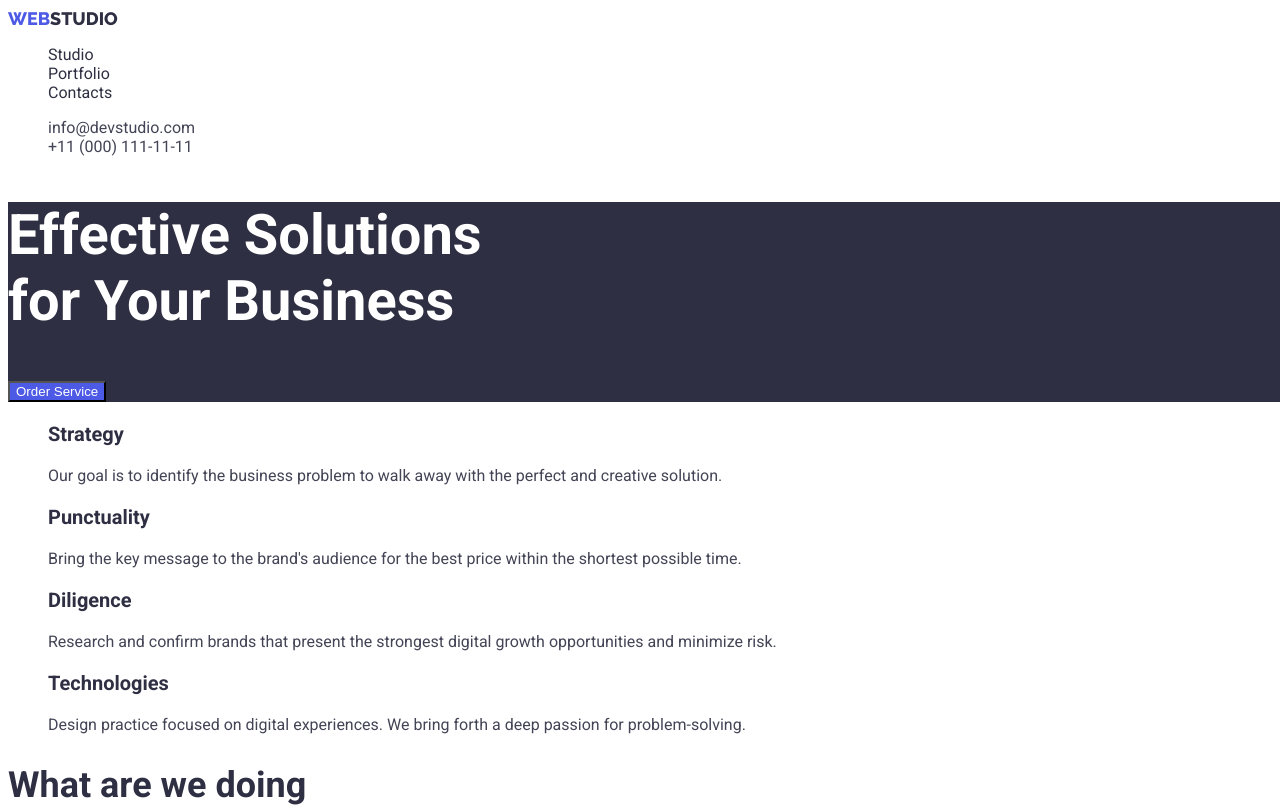
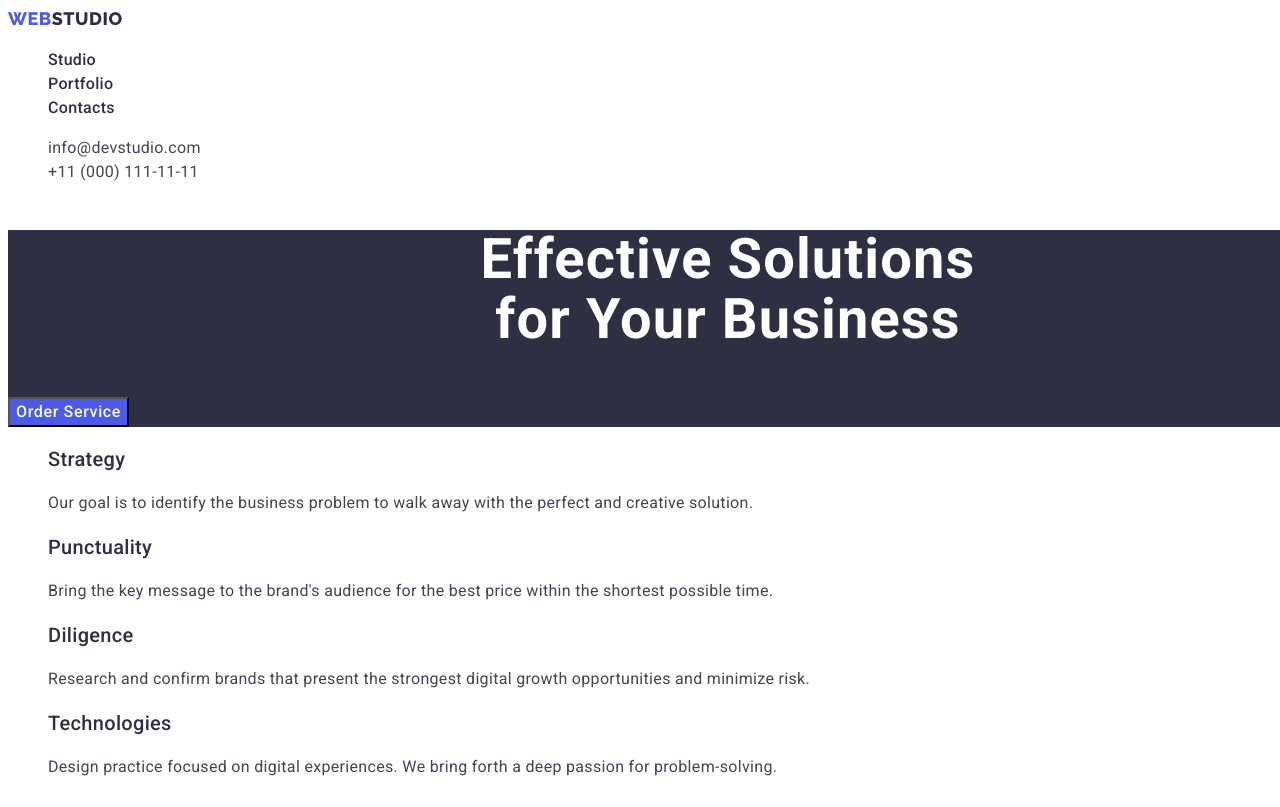
Before and after one commit to A-ZuMa/goit-markup-hw-02, a plain HTML site: page index.html in a window 1280 px wide. Shown: the top 807 px of the page. Drawn offline with Linux system fonts and the light colour scheme.

Commit message:
HW#2 v0.2

```diff
--- a/css/styles.css
+++ b/css/styles.css
@@ -9,79 +9,66 @@
 :root {
     --main-text-color: #434455;
     --secondary-text-color: #2E2F42;
-    --accent-text-color: #F4F4FD
+    --accent-text-color: #F4F4FD;
+    --box-background-accent: #F4F4FD;
 }
 
-/* .list { */
-ul {
+.list {
     list-style: none;
 }
 
 body,
 address {
     font-family: 'Roboto', sans-serif;
-    font-style: Regular;
+    font-style: normal;
+    font-weight: 400;
     font-size: 16px;
-    font-weight: 400;
+    line-height: 1.5;
+    /* or 150% */
+    letter-spacing: 0.02em;
     color: #434455;
     background-color: #FFFFFF;
 }
 
-.header-1 {
-    /* font-style: bold; */
-    font-size: 56px;
-    align-self: center;
-    color: #FFFFFF;
+/* Header - navigation */
+
+.nav-menu .link-logo {
+    font-family: Raleway, sans-serif;
+    text-decoration: none;
+    font-weight: 800;
+    font-size: 18px;
+    line-height: 1.17;
+    letter-spacing: 0.03em;
+    text-transform: uppercase;
+    color: #4D5AE5
 }
 
-.header-2 {
-    font-style: bold;
-    font-size: 36px;
+.nav-menu .link {
+    font-family: roboto, sans-serif;
+    font-style: normal;
+    font-weight: 500;
+    font-size: 16px;
+    line-height: 1.5;
+    letter-spacing: 0.02em;
+    text-decoration: none;
     color: var(--secondary-text-color);
 }
 
-.header-3 {
-    /* font-style: medium; */
-    font-size: 20px;
-    color: var(--secondary-text-color);
-}
-
-/* Header - navigation */
-
-.nav-menu {
-    font-family: roboto, sans-serif;
-    font-size: 16px;
-    /* line-height: 128%; */
-    color: #2E2F42;
-}
-
-.nav-menu-item {
-    text-decoration: none;
-    color: var(--secondary-text-color);
-    /* display: block; */
-    /* border-bottom: 1px solid transparent; */
-}
-
-.nav-menu-item:hover,
-.nav-menu-item:focus {
+.nav-menu .link:hover,
+.nav-menu .link:focus {
     font-size: 18px;
-    color: #4D5AE5;
+    color: #404bbf;
     /* border-bottom: 1px solid #4D5AE5; */
 }
 
-.nav-menu-addr {
+.addr .link {
     text-decoration: none;
-    font-style: normal;
     color: var(--main-text-color);
-    ;
 }
 
-.logo-link {
-    font-family: Raleway, sans-serif;
-    text-decoration: none;
-    font-size: 18px;
-    /* line-height: 99%; */
-    color: #4D5AE5
+.addr .link:hover,
+.link:focus {
+    color: #404bbf
 }
 
 .logo-sec-head {
@@ -92,6 +79,19 @@ address {
 }
 
 /* Hero section */
+
+.title-hero {
+    font-style: normal;
+    font-weight: 700;
+    font-size: 56px;
+    line-height: 1.07;
+    /* or 107% */
+
+    text-align: center;
+    letter-spacing: 0.02em;
+    color: #FFFFFF;
+}
+
 .hero-box {
     background-color: var(--secondary-text-color);
     width: 1440px;
@@ -100,19 +100,68 @@ address {
 
 /* Button on hero */
 .button-hero {
-    font-style: medium;
+    font-family: 'Roboto';
+    font-style: normal;
+    font-weight: 500;
+    font-size: 16px;
+    line-height: 1.5;
+    /* identical to box height, or 150% */
+    display: flex;
+    align-items: center;
+    letter-spacing: 0.04em;
     color: #FFFFFF;
     background-color: #4D5AE5;
 }
 
+.button-hero:hover,
+.button-hero:focus {
+    background-color: #404BBF
+}
+
+/* maine sections */
+
+.title-features,
+.title-projects {
+    font-weight: 500;
+    font-size: 20px;
+    line-height: 1.2;
+    color: var(--secondary-text-color);
+}
+
+.title-doing,
+.title-team {
+    font-weight: 700;
+    font-size: 36px;
+    line-height: 1.11;
+    /* identical to box height, or 111% */
+    text-transform: capitalize;
+    color: var(--secondary-text-color);
+}
+
+.section-team {
+    background-color: #F4F4FD;
+}
+
+.section-team .list {
+    background-color: #FFFFFF;
+}
+
 /* Footer section */
 .footer-box {
+    color: var(--accent-text-color);
     background-color: #2E2F42;
     width: 1440px;
 }
 
-.footer-box {
-    color: var(--accent-text-color);
+.footer-box .link {
+    font-family: Raleway, sans-serif;
+    text-decoration: none;
+    font-weight: 800;
+    font-size: 18px;
+    line-height: 1.17;
+    letter-spacing: 0.03em;
+    text-transform: uppercase;
+    color: #4D5AE5
 }
 
 .logo-sec-footer {
@@ -123,9 +172,18 @@ address {
 
 /* Portfolio page */
 .filter-btn {
-    font-family: 'Roboto';
     font-style: normal;
     font-weight: 500;
     font-size: 16px;
+    line-height: 1.5;
+    /* identical to box height, or 150% */
+    letter-spacing: 0.04em;
     color: #4D5AE5;
+    background-color: var(--box-background-accent)
 }
+
+.filter-btn:hover,
+.filter-btn:focus {
+    color: #FFFFFF;
+    background-color: #404BBF;
+}
--- a/index.html
+++ b/index.html
@@ -18,28 +18,26 @@
     <header>
       <nav class="nav-menu">
         <!-- Links to pages -->
-        <a href="./index.html" class="logo-link"
-          >WEB<span class="logo-sec-head">STUDIO</span>
+        <a href="./index.html" class="link-logo"
+          >WEB<span class="logo-sec-head">Studio</span>
         </a>
-        <ul class="nav-menu list">
-          <li><a class="nav-menu-item" href="./index.html">Studio</a></li>
+        <ul class="list">
+          <li><a class="link" href="./index.html">Studio</a></li>
           <li>
-            <a class="nav-menu-item" href="./portfolio.html">Portfolio</a>
+            <a class="link" href="./portfolio.html">Portfolio</a>
           </li>
-          <li><a class="nav-menu-item" href="">Contacts</a></li>
+          <li><a class="link" href="">Contacts</a></li>
         </ul>
       </nav>
-      <address>
-        <ul class="nav-menu list">
+      <address class="addr">
+        <ul class="list">
           <li>
-            <a class="nav-menu-addr" href="mailto:info@devstudio.com"
+            <a class="link" href="mailto:info@devstudio.com"
               >info@devstudio.com</a
             >
           </li>
           <li>
-            <a class="nav-menu-addr" href="tel:+110001111111"
-              >+11 (000) 111-11-11</a
-            >
+            <a class="link" href="tel:+110001111111">+11 (000) 111-11-11</a>
           </li>
         </ul>
       </address>
@@ -47,39 +45,41 @@
     <main>
       <!-- Hero section -->
       <section class="hero-box">
-        <h1 class="header-1">
+        <h1 class="title-hero">
           Effective Solutions <br />
           for Your Business
         </h1>
-        <button class="button-hero" type="button">Order Service</button>
+        <button class="button-hero" style="cursor: pointer" type="button">
+          Order Service
+        </button>
       </section>
-      <!-- Goal section -->
+      <!-- Features section -->
       <section>
-        <h2 hidden>Goal</h2>
-        <ul>
+        <h2 hidden>Features</h2>
+        <ul class="list">
           <li>
-            <h3 class="header-3">Strategy</h3>
+            <h3 class="title-features">Strategy</h3>
             <p>
               Our goal is to identify the business problem to walk away with the
               perfect and creative solution.
             </p>
           </li>
           <li>
-            <h3 class="header-3">Punctuality</h3>
+            <h3 class="title-features">Punctuality</h3>
             <p>
               Bring the key message to the brand's audience for the best price
               within the shortest possible time.
             </p>
           </li>
           <li>
-            <h3 class="header-3">Diligence</h3>
+            <h3 class="title-features">Diligence</h3>
             <p>
               Research and confirm brands that present the strongest digital
               growth opportunities and minimize risk.
             </p>
           </li>
           <li>
-            <h3 class="header-3">Technologies</h3>
+            <h3 class="title-features">Technologies</h3>
             <p>
               Design practice focused on digital experiences. We bring forth a
               deep passion for problem-solving.
@@ -87,10 +87,10 @@
           </li>
         </ul>
       </section>
-      <!-- Dounig section -->
+      <!-- What are we doing section -->
       <section>
-        <h2 class="header-2">What are we doing</h2>
-        <ul>
+        <h2 class="title-doing">What are we doing</h2>
+        <ul class="list">
           <li>
             <img
               src="./images/img_1.jpg"
@@ -110,28 +110,28 @@
           </li>
         </ul>
       </section>
-      <!-- Team section -->
-      <section>
-        <h2 class="header-2">Our Team</h2>
-        <ul>
+      <!-- Our Team section -->
+      <section class="section-team">
+        <h2 class="title-team">Our Team</h2>
+        <ul class="list">
           <li>
             <img src="./images/Team/pr_1.jpg" alt="Mark Guerrero" width="264" />
-            <h3 class="header-3">Mark Guerrero</h3>
+            <h3 class="title-features">Mark Guerrero</h3>
             <p>Product Designer</p>
           </li>
           <li>
             <img src="./images/Team/pr_2.jpg" alt="Tom Ford" width="264" />
-            <h3 class="header-3">Tom Ford</h3>
+            <h3 class="title-features">Tom Ford</h3>
             <p>Frontend Developer</p>
           </li>
           <li>
             <img src="./images/Team/pr_3.jpg" alt="Camila Garcia" width="264" />
-            <h3 class="header-3">Camila Garcia</h3>
+            <h3 class="title-features">Camila Garcia</h3>
             <p>Marketing</p>
           </li>
           <li>
             <img src="./images/Team/pr_4.jpg" alt="Daniel Wilson" width="264" />
-            <h3 class="header-3">Daniel Wilson</h3>
+            <h3 class="title-features">Daniel Wilson</h3>
             <p>UI Designer</p>
           </li>
         </ul>
@@ -139,8 +139,8 @@
     </main>
     <!-- Footer section -->
     <footer class="footer-box">
-      <a href="./index.html" class="logo-link"
-        >WEB<span class="logo-sec-footer">STUDIO</span>
+      <a href="./index.html" class="link"
+        >WEB<span class="logo-sec-footer">Studio</span>
       </a>
       <p>
         Increase the flow of customers and sales for your business with digital
```
Also changed, not shown: portfolio.html (+55 -37 lines).
